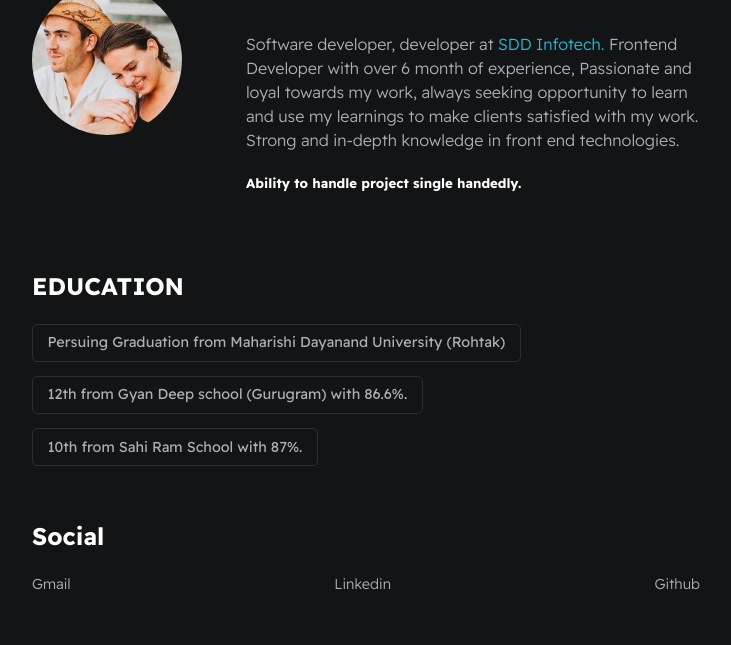
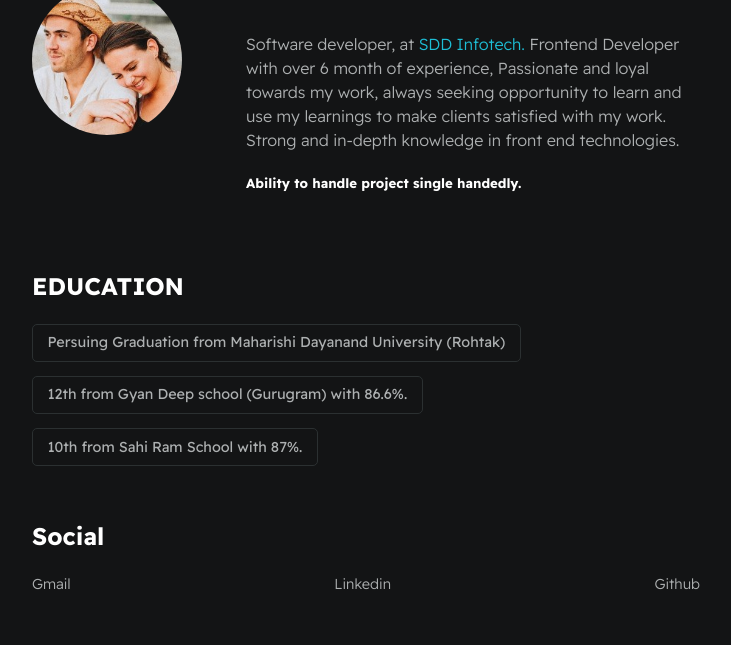
Before and after one commit to jaikishandev/resume-repo, a plain HTML site: page index.html in a window 1280 px wide. Shown: the part 136-781 px from the top of the page, without its empty margins (274-1005 px from the left). Drawn offline with Linux system fonts and the light colour scheme.

Commit message:
second commit for resume

```diff
--- a/index.html
+++ b/index.html
@@ -18,7 +18,7 @@
 
             <div>
                 <h1 id="user-name">Jaikishan Ahlawat</h1>
-                <p id="bio">Software developer, developer at <a href="https://sddinfotech.com/" target="_blank">SDD
+                <p id="bio">Software developer, at <a href="https://sddinfotech.com/" target="_blank">SDD
                         Infotech.</a>
 
                     Frontend Developer with over 6 month of experience, Passionate and loyal towards my work,
```
